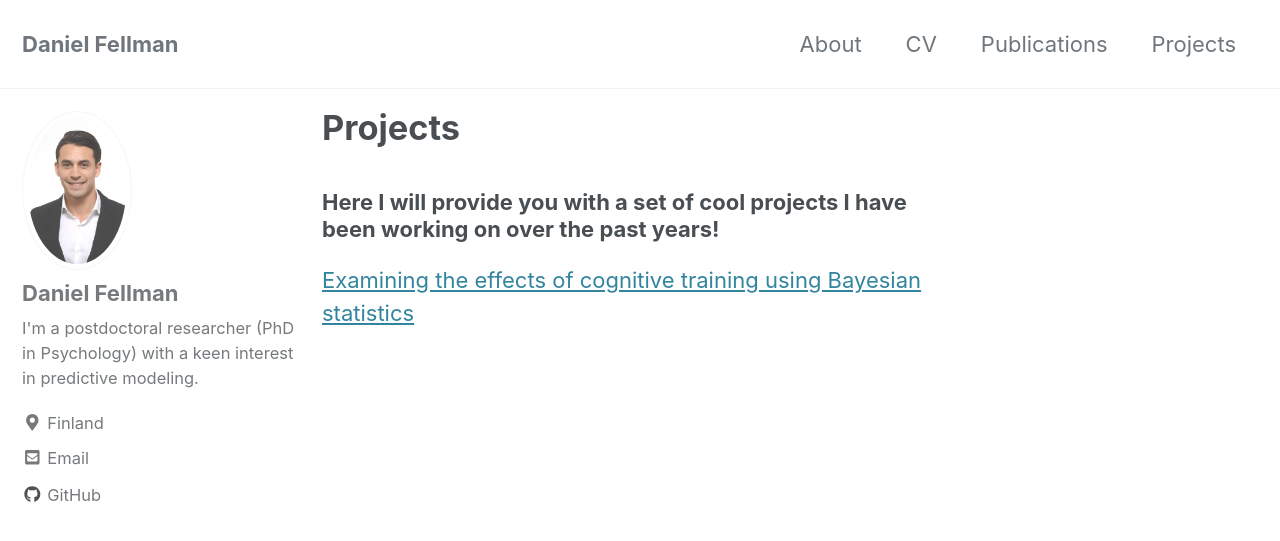
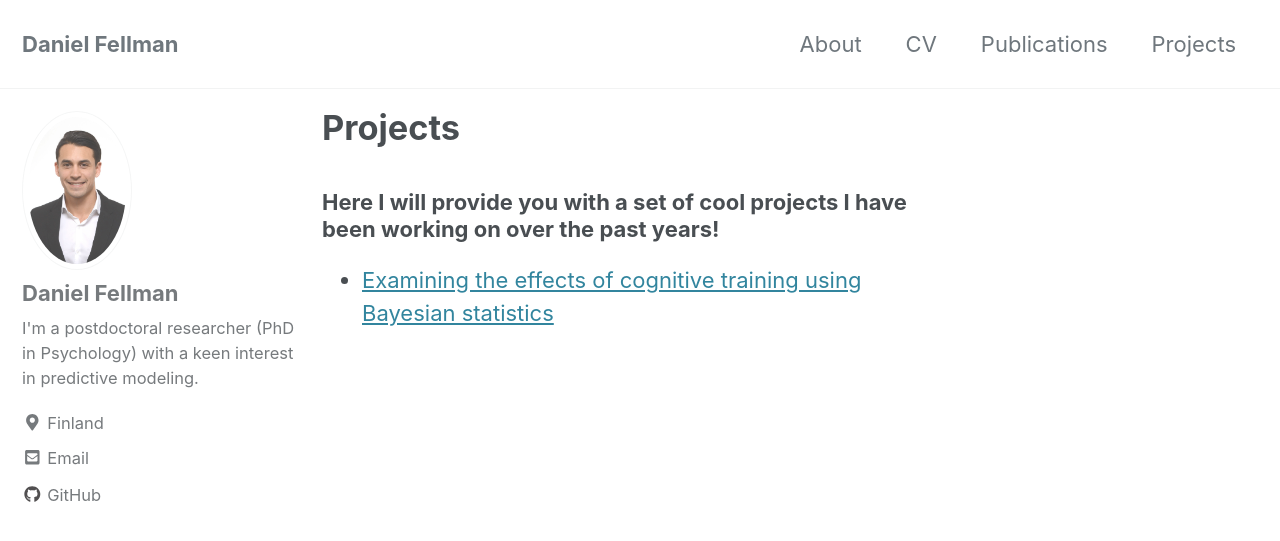
Before and after one commit to danielfellman/danielfellman.github.io, a Jekyll site: the page built from _pages/projects.md, in a window 1280 px wide and 900 px high. Shown: the top 541 px of the window. Built offline with Jekyll 4.4.1, drawn with Linux system fonts in a browser that asks for light colours; cached includes are drawn as plain includes; nearby versions of some CDN libraries.

```diff
--- a/_pages/projects.md
+++ b/_pages/projects.md
@@ -6,4 +6,4 @@ author_profile: true
 ---
 
 ### Here I will provide you with a set of cool projects I have been working on over the past years!
-[Examining the effects of cognitive training using Bayesian statistics](https://danielfellman.github.io/machine-learning/bayes)
+* [Examining the effects of cognitive training using Bayesian statistics](https://danielfellman.github.io/machine-learning/bayes)
```
